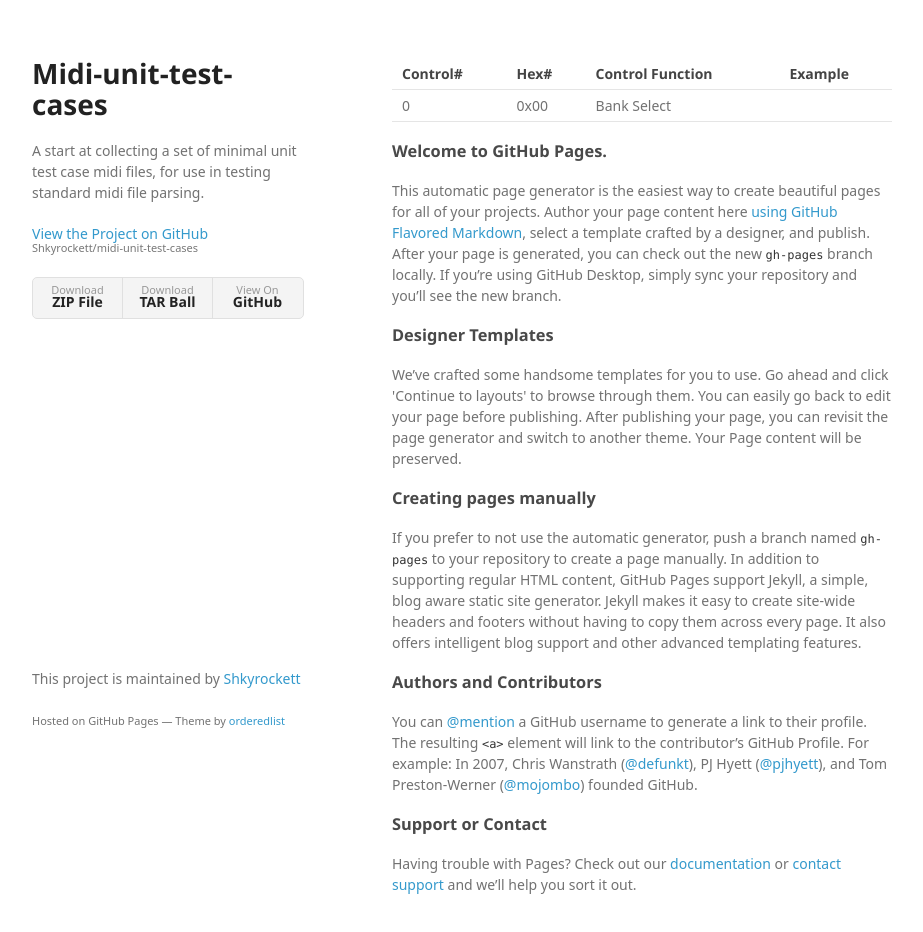
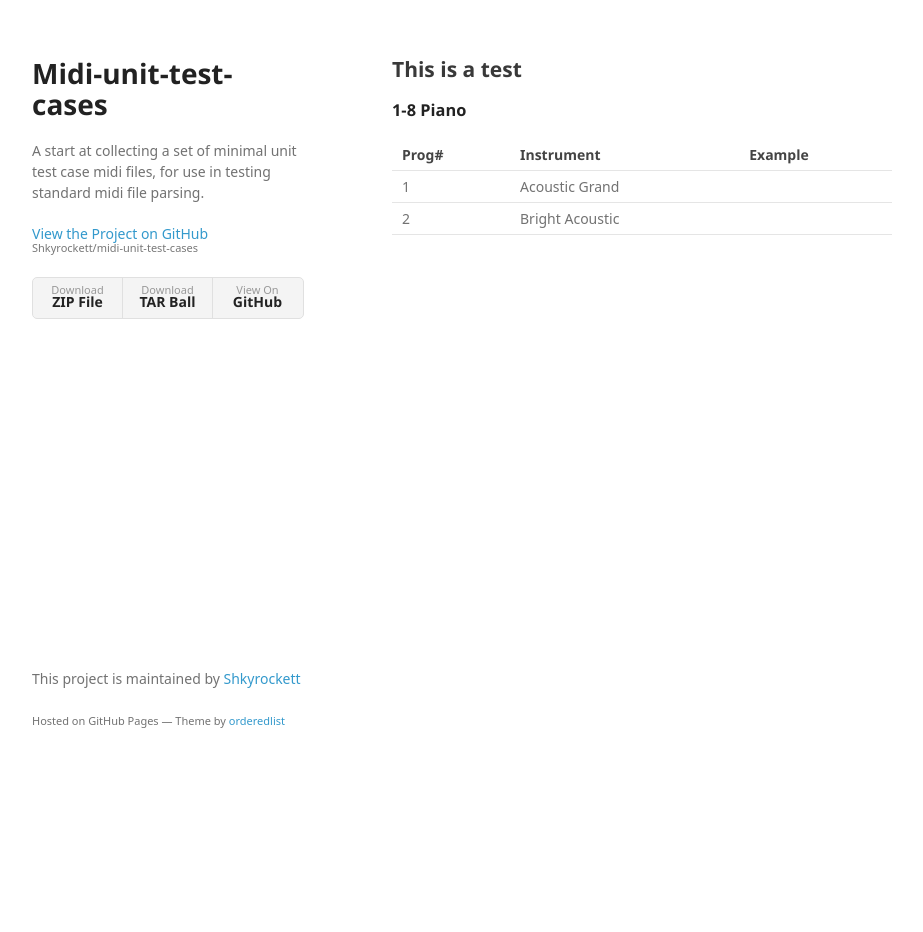
Before and after one commit to Shkyrockett/midi-unit-test-cases, a plain HTML site: page index.html in a window 1280 px wide. Shown: the whole page, without its empty margins (178-1101 px from the left). After the commit the page ends 800 px from the top, so only its background shows below. Drawn offline with Linux system fonts and the light colour scheme; a web font is replaced by a local one.

```diff
--- a/index.html
+++ b/index.html
@@ -28,49 +28,34 @@
         </ul>
       </header>
       <section>
-        <table>
+        <h2>
+<a id="this-is-a-test" class="anchor" href="#this-is-a-test" aria-hidden="true"><span aria-hidden="true" class="octicon octicon-link"></span></a>This is a test</h2>
+
+<h3>
+<a id="1-8-piano" class="anchor" href="#1-8-piano" aria-hidden="true"><span aria-hidden="true" class="octicon octicon-link"></span></a><strong>1-8 Piano</strong>
+</h3>
+
+<table>
 <thead>
 <tr>
-<th>Control#</th>
-<th>Hex#</th>
-<th>Control Function</th>
+<th>Prog#</th>
+<th>Instrument</th>
 <th>Example</th>
 </tr>
 </thead>
 <tbody>
 <tr>
-<td>0</td>
-<td>0x00</td>
-<td>Bank Select</td>
+<td>1</td>
+<td>Acoustic Grand</td>
+<td></td>
+</tr>
+<tr>
+<td>2</td>
+<td>Bright Acoustic</td>
 <td></td>
 </tr>
 </tbody>
 </table>
-
-<h3>
-<a id="welcome-to-github-pages" class="anchor" href="#welcome-to-github-pages" aria-hidden="true"><span aria-hidden="true" class="octicon octicon-link"></span></a>Welcome to GitHub Pages.</h3>
-
-<p>This automatic page generator is the easiest way to create beautiful pages for all of your projects. Author your page content here <a href="https://guides.github.com/features/mastering-markdown/">using GitHub Flavored Markdown</a>, select a template crafted by a designer, and publish. After your page is generated, you can check out the new <code>gh-pages</code> branch locally. If you’re using GitHub Desktop, simply sync your repository and you’ll see the new branch.</p>
-
-<h3>
-<a id="designer-templates" class="anchor" href="#designer-templates" aria-hidden="true"><span aria-hidden="true" class="octicon octicon-link"></span></a>Designer Templates</h3>
-
-<p>We’ve crafted some handsome templates for you to use. Go ahead and click 'Continue to layouts' to browse through them. You can easily go back to edit your page before publishing. After publishing your page, you can revisit the page generator and switch to another theme. Your Page content will be preserved.</p>
-
-<h3>
-<a id="creating-pages-manually" class="anchor" href="#creating-pages-manually" aria-hidden="true"><span aria-hidden="true" class="octicon octicon-link"></span></a>Creating pages manually</h3>
-
-<p>If you prefer to not use the automatic generator, push a branch named <code>gh-pages</code> to your repository to create a page manually. In addition to supporting regular HTML content, GitHub Pages support Jekyll, a simple, blog aware static site generator. Jekyll makes it easy to create site-wide headers and footers without having to copy them across every page. It also offers intelligent blog support and other advanced templating features.</p>
-
-<h3>
-<a id="authors-and-contributors" class="anchor" href="#authors-and-contributors" aria-hidden="true"><span aria-hidden="true" class="octicon octicon-link"></span></a>Authors and Contributors</h3>
-
-<p>You can <a href="https://help.github.com/articles/basic-writing-and-formatting-syntax/#mentioning-users-and-teams" class="user-mention">@mention</a> a GitHub username to generate a link to their profile. The resulting <code>&lt;a&gt;</code> element will link to the contributor’s GitHub Profile. For example: In 2007, Chris Wanstrath (<a href="https://github.com/defunkt" class="user-mention">@defunkt</a>), PJ Hyett (<a href="https://github.com/pjhyett" class="user-mention">@pjhyett</a>), and Tom Preston-Werner (<a href="https://github.com/mojombo" class="user-mention">@mojombo</a>) founded GitHub.</p>
-
-<h3>
-<a id="support-or-contact" class="anchor" href="#support-or-contact" aria-hidden="true"><span aria-hidden="true" class="octicon octicon-link"></span></a>Support or Contact</h3>
-
-<p>Having trouble with Pages? Check out our <a href="https://help.github.com/pages">documentation</a> or <a href="https://github.com/contact">contact support</a> and we’ll help you sort it out.</p>
       </section>
       <footer>
         <p>This project is maintained by <a href="https://github.com/Shkyrockett">Shkyrockett</a></p>
```
Also changed, not shown: params.json (+1 -1 lines).
